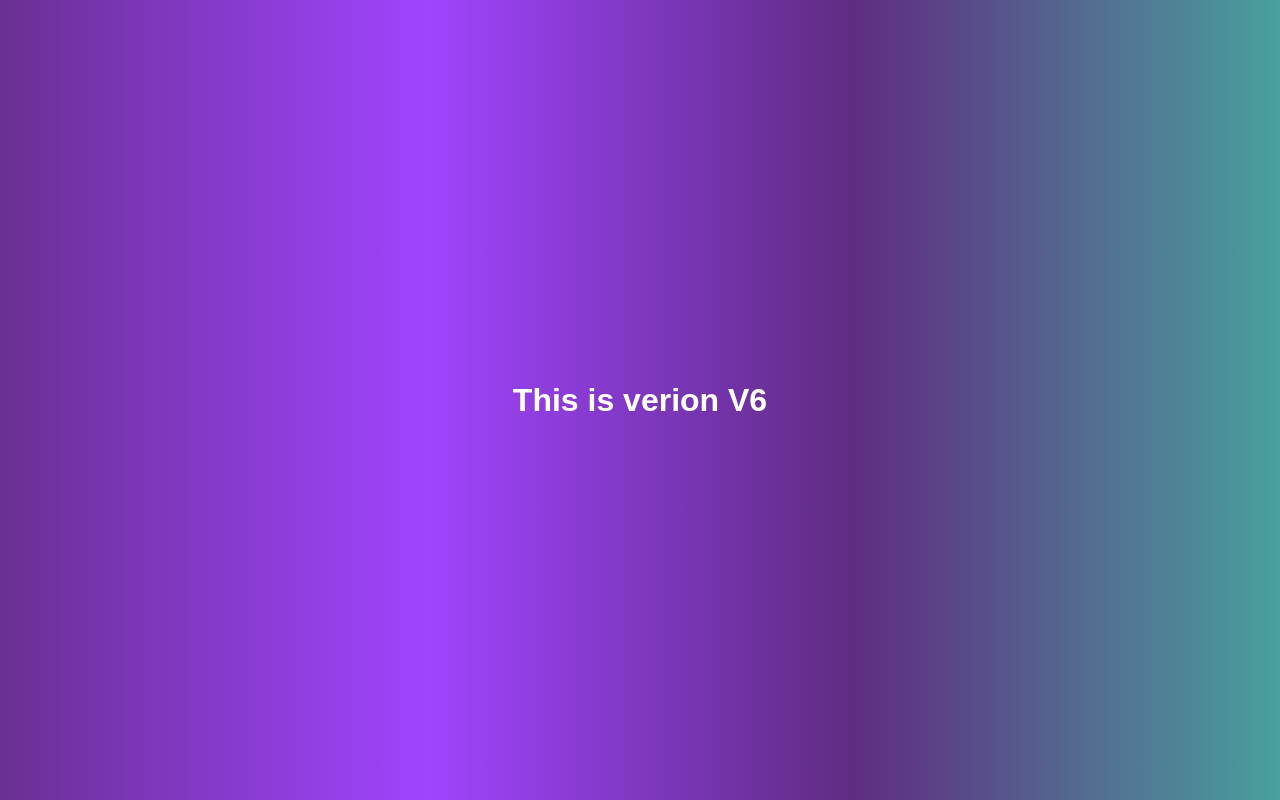
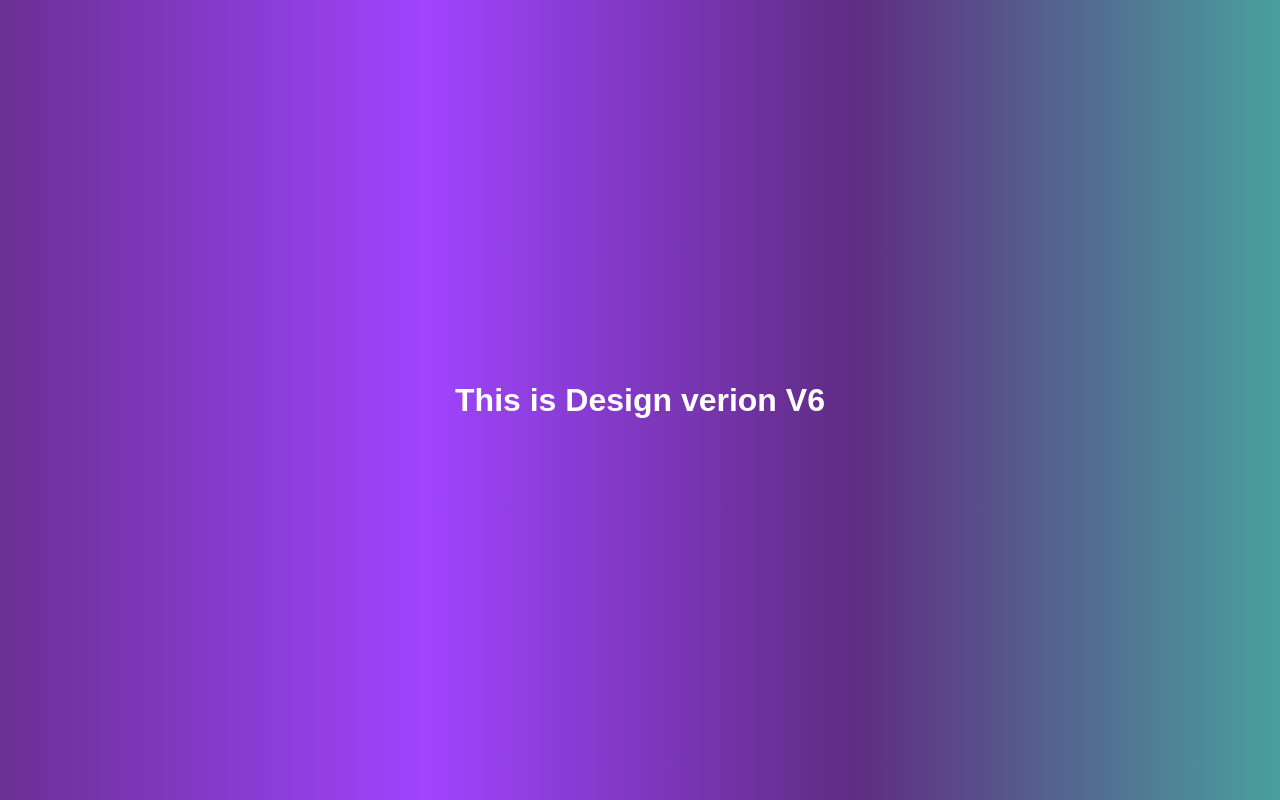
Before and after one commit to Kanavpuri743/my-repo, a plain HTML site: page index.html in a window 1280 px wide. Drawn offline with Linux system fonts and the light colour scheme.

Commit message:
Changed H1

```diff
--- a/index.html
+++ b/index.html
@@ -7,6 +7,6 @@
     <title>Document</title>
 </head>
 <body>
-    <h1>This is verion V6</h1>
+    <h1>This is Design verion V6</h1>
 </body>
 </html>
```
